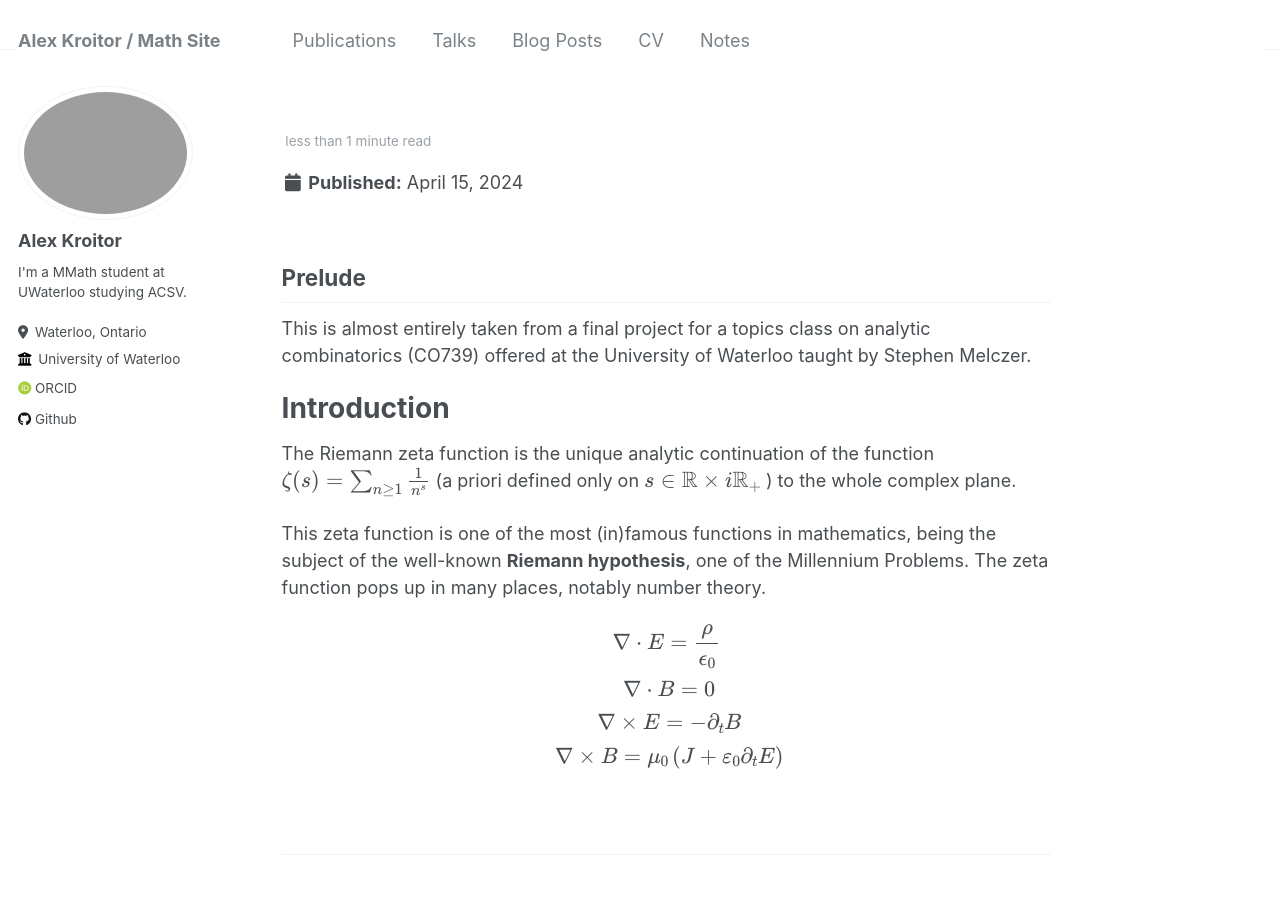
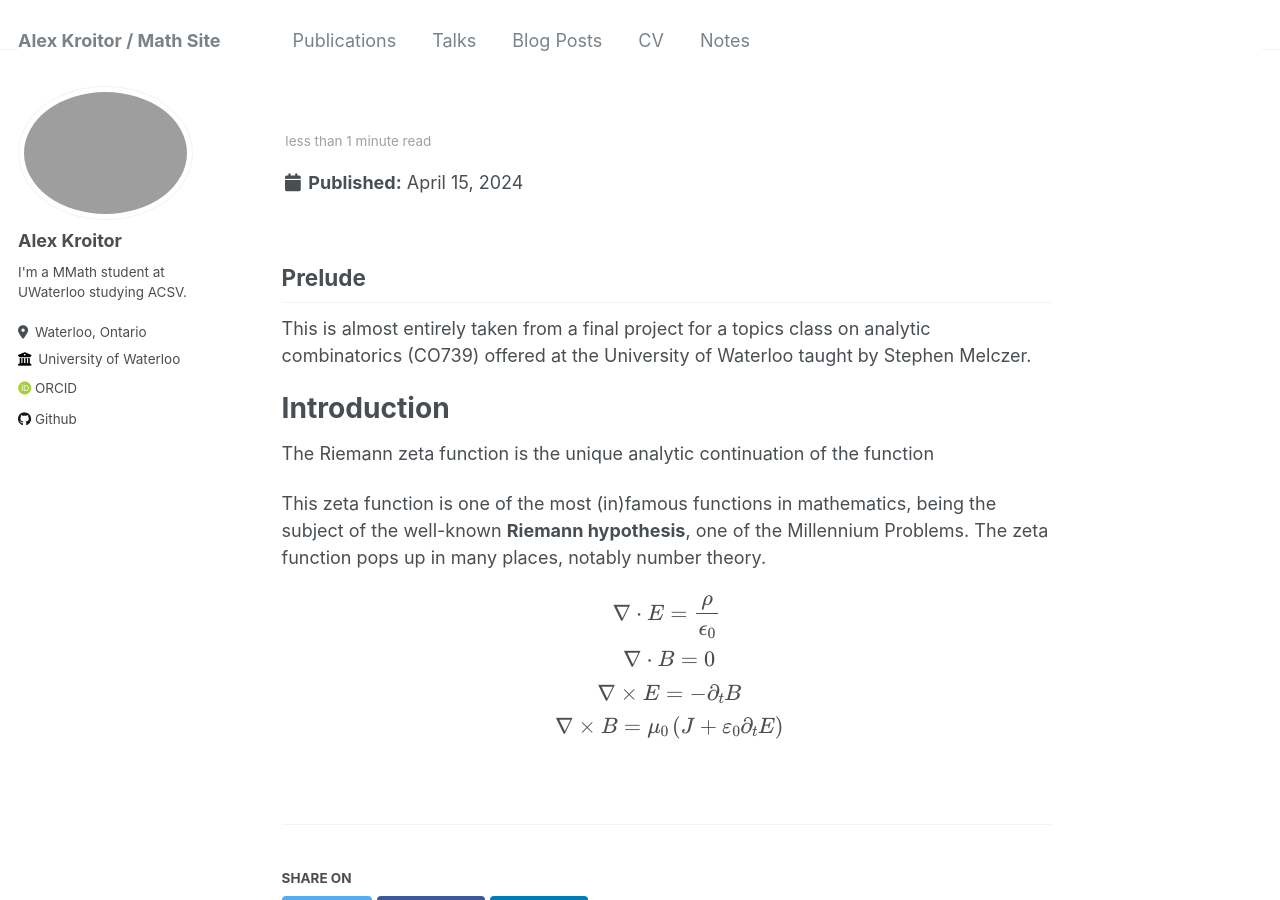
Before and after one commit to akroitor/akroitor.github.io, a Jekyll site: the page built from _posts/2024-04-15-blog-post.md, in a window 1280 px wide and 900 px high. Built offline with Jekyll 4.4.1, drawn with Linux system fonts in a browser that asks for light colours; some web fonts are replaced.

Commit message:
Update 2024-04-15-blog-post.md

```diff
--- a/_posts/2024-04-15-blog-post.md
+++ b/_posts/2024-04-15-blog-post.md
@@ -13,7 +13,7 @@ This is almost entirely taken from a final project for a topics class on analyti
 
 Introduction
 =====
-The Riemann zeta function is the unique analytic continuation of the function \\(\zeta(s) = \sum_\{n \geq 1\} \frac{1}{n^s}\\) (a priori defined only on \\(s \in \mathbb{R} \times i \mathbb{R}_+ \\) ) to the whole complex plane.
+The Riemann zeta function is the unique analytic continuation of the function
 
 This zeta function is one of the most (in)famous functions in mathematics, being the subject of the well-known **Riemann hypothesis**, one of the Millennium Problems. The zeta function pops up in many places, notably number theory.
 
```
